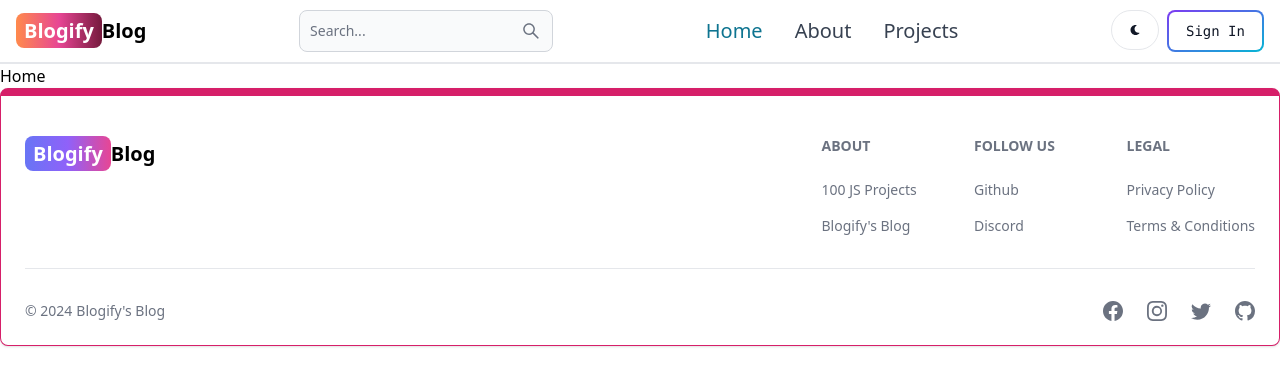
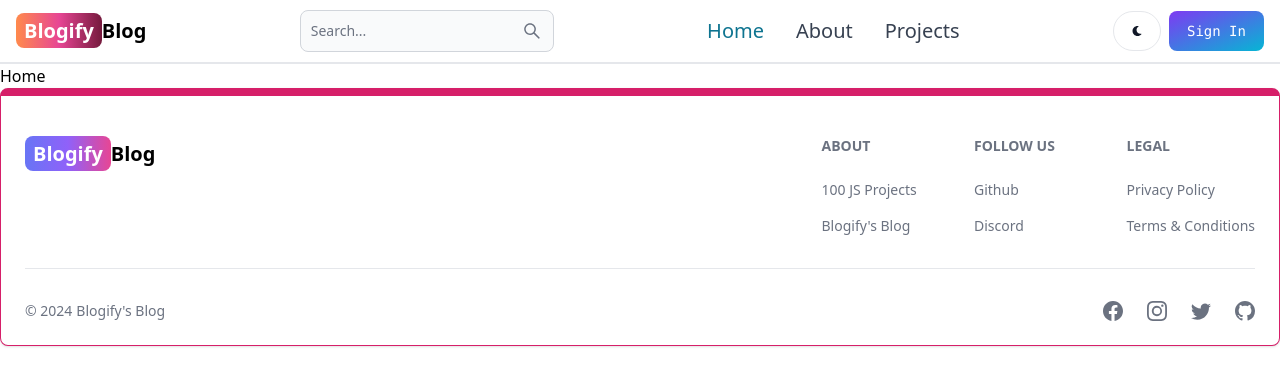
Before and after one commit to sanjaygupta972004/BLOGIFY, a React (Vite) app in the folder client/: page / in a window 1280 px wide. Shown: the top 386 px of the page. Built offline with nearby package versions, Linux system fonts and the light colour scheme; no server answers.

Commit message:
Update Header component with user avatar and dropdown menu

```diff
--- a/client/src/components/Header.jsx
+++ b/client/src/components/Header.jsx
@@ -1,10 +1,12 @@
-import { Button, Navbar, TextInput } from 'flowbite-react'
+import { Avatar, Button, Dropdown, DropdownDivider, Navbar, TextInput } from 'flowbite-react'
 import { Link,useLocation } from 'react-router-dom'
 import { AiOutlineSearch} from "react-icons/ai";
 import { FaMoon } from "react-icons/fa";
+import {useSelector} from 'react-redux'
 
 const Header = () => {
   const path = useLocation().pathname
+ const { currentUser } = useSelector((state) => state.user)
   return (
       <Navbar className=' border-b-2'>
           <Link to="/" className="self-center whitespace-nowrap
@@ -28,8 +30,35 @@ const Header = () => {
           <FaMoon/>
         </Button>
         <Link to="/sign-in" >
-          <Button gradientDuoTone = "purpleToBlue" className=' font-mono text-xl' outline>
-            Sign In
+          <Button gradientDuoTone = "purpleToBlue" className= {`font-mono ${currentUser?"w-10 h-10":"w-15 h-15"} text-sm sm:text-xl`} >
+            {currentUser ? (
+              <Dropdown
+              arrowIcon={false}
+              inline
+              label={
+                <Avatar
+                  alt="user"
+                  size="sm"
+                  rounded
+                />
+              }  >
+                <Dropdown.Header>
+                  <span className=' block text-sm  text-start '>@{currentUser.user.username.toLowerCase()}</span>
+                  <span className=' block truncate font-medium text-md' >{currentUser.user.email }</span>
+                </Dropdown.Header>
+                <Link to="/dashboard?tab=profile" >
+                  <Dropdown.Item>Profile</Dropdown.Item>
+                </Link>
+                <DropdownDivider />
+                <Link to="/dashboard?tab=posts" >
+                  <Dropdown.Item>Sign Out</Dropdown.Item>
+                </Link>
+
+
+            </Dropdown>
+            )
+
+           :"Sign In"}
           </Button>
         </Link>
         <Navbar.Toggle/>
```
